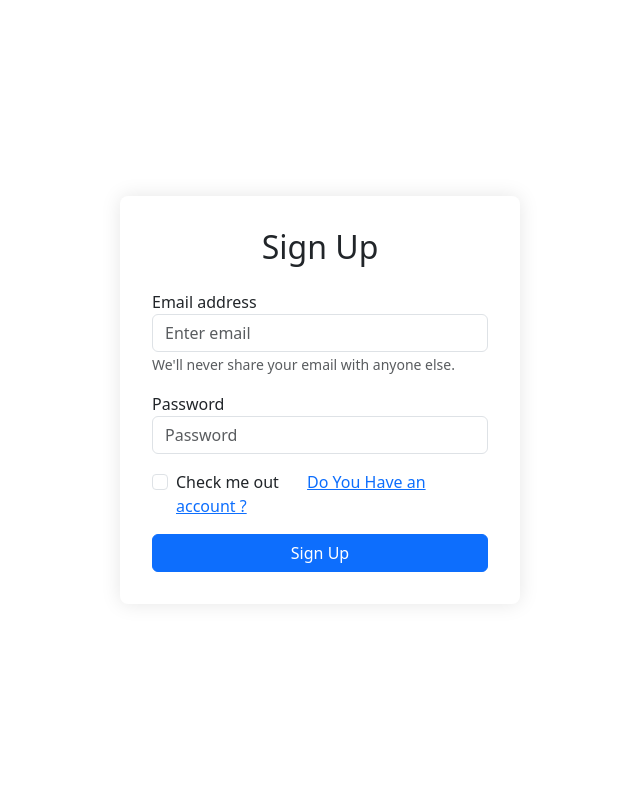
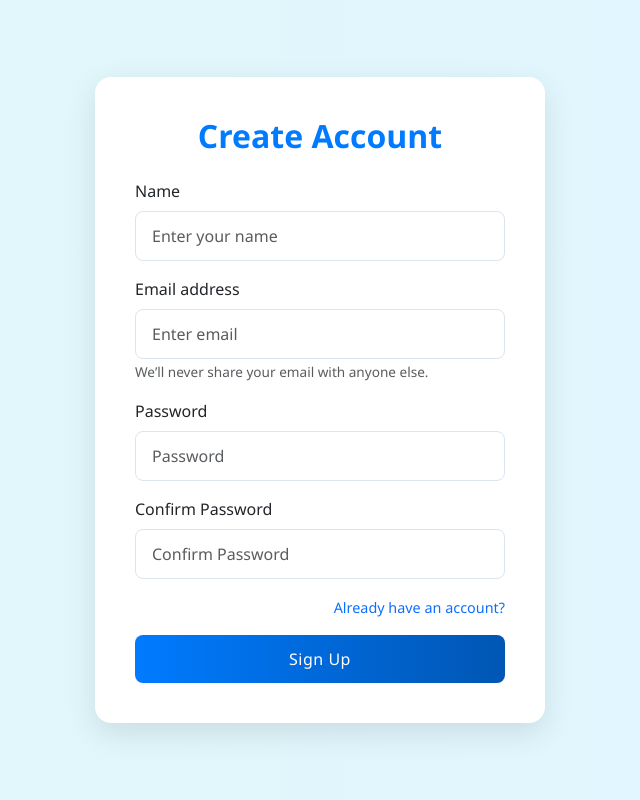
Before and after one commit to Abdelrahman-Sakrr/ia_project, a PHP site: page /pages/SignUp.php in a window 1280 px wide. Shown: the whole page, without its empty margins (320-960 px from the left). Run offline with PHP 8.4, Linux system fonts and the light colour scheme.

Commit message:
add sign in and signup

```diff
--- a/assets/css/style.css
+++ b/assets/css/style.css
@@ -1,12 +1,64 @@
-.active {
-  background-color: blueviolet;
-  color: white;
+
+body {
+  background: linear-gradient(to right, #e0f7fa, #e1f5fe);
+  font-family: 'Segoe UI', sans-serif;
 }
+
 .form-container {
-  max-width: 400px;
   width: 100%;
-  padding: 2rem;
+  max-width: 450px;
+  padding: 2.5rem;
+  background: white;
+  border-radius: 1rem;
+  box-shadow: 0 10px 30px rgba(0, 0, 0, 0.1);
+  transition: 0.3s;
+}
+
+.form-control {
   border-radius: 0.5rem;
-  box-shadow: 0 0 20px rgba(0, 0, 0, 0.1);
-  background-color: #ffffff;
+  padding: 0.75rem 1rem;
+  border: 1px solid #dce4ec;
 }
+
+.form-control:focus {
+  box-shadow: 0 0 0 0.2rem rgba(0, 123, 255, 0.25);
+  border-color: #80bdff;
+}
+
+.btn-primary {
+  background: linear-gradient(to right, #007bff, #0056b3) !important;
+  border: none;
+  border-radius: 0.5rem;
+  padding: 0.75rem;
+  font-weight: 500;
+  letter-spacing: 0.5px;
+  transition: 0.3s;
+}
+
+.btn-primary:hover {
+  background: linear-gradient(to right, #0056b3, #003f7f);
+}
+
+.alert {
+  width: 100%;
+  max-width: 450px;
+  padding: 0.75rem 1rem;
+  font-size: 0.95rem;
+  border-radius: 0.5rem;
+  margin-bottom: 1rem;
+  box-shadow: 0 5px 15px rgba(0, 0, 0, 0.05);
+}
+
+h2 {
+  color: #007bff;
+  font-weight: 600;
+}
+
+.text-muted {
+  font-size: 0.85rem;
+  color: #6c757d;
+}
+
+a {
+  font-size: 0.9rem;
+}
--- a/class/DB.php
+++ b/class/DB.php
@@ -2,13 +2,13 @@
 namespace App;
 use mysqli;
 class DB {
-	private string $hostname = 'localhost';
-	private string $username = 'root';
-	private string $password = '';
-	private string $database = 'ia_project';
-	public mysqli $Connection;
-	public function __constructor()
-	{
-		$this->Connection = new mysqli($this->hostname , $this->username , $this->password , $this->database);
-	}
+    public \mysqli $Connection;
+
+    public function __construct() {
+        $this->Connection = new \mysqli("localhost", "root", "", "ia_project");
+
+        if ($this->Connection->connect_error) {
+            die("Connection failed: " . $this->Connection->connect_error);
+        }
+    }
 }
--- a/pages/SignUp.php
+++ b/pages/SignUp.php
@@ -1,34 +1,80 @@
+<?php
+// next line means you imported all classes inside the folder name class
+require_once("../vendor/autoload.php");
+$myDB = new \App\DB();
+$errorMsg = '';
+if(isset($_POST['signUpBtn'])){
+	$userName = $_POST['userName'];
+	$email = $_POST['email'];
+	$password = $_POST['password'];
+	$confirmPassword = $_POST['confirmPassword'];
+	if($password!=$confirmPassword){
+		$errorMsg = "Confirm Password Donot Match Please Try Again";
+	}else{
+		$insertStatement = 'INSERT INTO `Users` (name, email, password) VALUES (?, ?, ?)';
+		$query = $myDB->Connection->prepare($insertStatement);
+		$hashedPassword = password_hash($password , algo:PASSWORD_DEFAULT);
+		$query->bind_param('sss', $userName, $email, $hashedPassword);
+		$responseStatus = $query->execute();
+		echo $responseStatus;
+		if ($responseStatus) {
+			header(header:'location:index.php?signUp=1');
+		} else {
+			$errorMsg = "Something went wrong. Please try again.";
+		}
+	}
+	}
+?>
 <!DOCTYPE html>
 <html lang="en">
 <head>
 	<meta charset="UTF-8">
 	<meta name="viewport" content="width=device-width, initial-scale=1.0">
+	<link rel="stylesheet" href="../assets/css/bootstrap.min.css">
 	<link rel="stylesheet" href="../assets/css/style.css">
-	<link rel="stylesheet" href="../assets/css/bootstrap.min.css">
-	<title>Games</title>
+	<title>Sign Up</title>
 </head>
 <body>
-<div class="container d-flex justify-content-center align-items-center min-vh-100">
-	<form class="form-container">
-	<h2 class="text-center mb-4">Sign Up</h2>
+<div class="container d-flex justify-content-center align-items-center min-vh-100 flex-column">
+	<form class="form-container" method="post">
+
+		<?php
+			if($errorMsg){
+				echo "<h6 class='alert alert-danger text-center'>$errorMsg</h6>";
+			}?>
+
+		<h2 class="text-center mb-4">Create Account</h2>
+
 		<div class="form-group mb-3">
-	    <label for="exampleInputEmail1">Email address</label>
-	    <input type="email" class="form-control" id="exampleInputEmail1" aria-describedby="emailHelp" placeholder="Enter email">
-	    <small id="emailHelp" class="form-text text-muted">We'll never share your email with anyone else.</small>
+			<label for="name1" class="form-label">Name</label>
+			<input required type="text" class="form-control" name="userName" id="name1" placeholder="Enter your name">
 		</div>
+
 		<div class="form-group mb-3">
-	    <label for="exampleInputPassword1">Password</label>
-	    <input type="password" class="form-control" id="exampleInputPassword1" placeholder="Password">
+			<label for="exampleInputEmail1" class="form-label">Email address</label>
+			<input required type="email" class="form-control" name="email" id="exampleInputEmail1" placeholder="Enter email">
+			<small id="emailHelp" class="form-text text-muted">We’ll never share your email with anyone else.</small>
 		</div>
-	  <div class="form-check mb-3">
-	    <input type="checkbox" class="form-check-input" id="exampleCheck1">
-	    <label class="form-check-label" for="exampleCheck1">Check me out</label>
-		<a href="index.php" class="ms-4">Do You Have an account ?</a>
+
+		<div class="form-group mb-3">
+			<label for="exampleInputPassword1" class="form-label">Password</label>
+			<input required type="password" name="password" class="form-control" id="exampleInputPassword1" placeholder="Password">
 		</div>
-	  <button type="submit" class="btn btn-primary w-100">Sign Up</button>
+
+		<div class="form-group mb-3">
+			<label for="exampleInputPassword2" class="form-label">Confirm Password</label>
+			<input required type="password" name="confirmPassword" class="form-control" id="exampleInputPassword2" placeholder="Confirm Password">
+		</div>
+
+		<div class="form-check mb-3 text-end">
+			<a href="index.php" class="text-decoration-none text-primary">Already have an account?</a>
+		</div>
+
+		<button type="submit" name="signUpBtn" class="btn btn-primary w-100">Sign Up</button>
 	</form>
 </div>
+
 <script src="/assets/js/home.js"></script>
-	<script src="/assets/js/"></script>
 </body>
+
 </html>
```
Also changed, not shown: pages/index.php (+41 -9 lines). Lines whose indentation alone changed are shown as unchanged.
